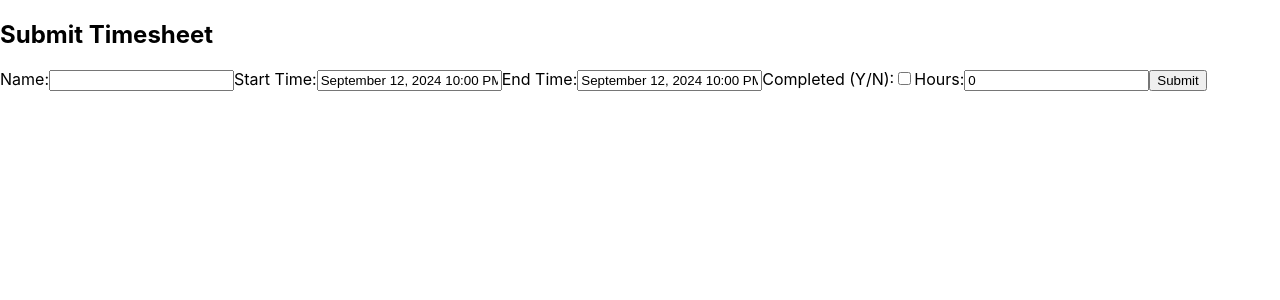
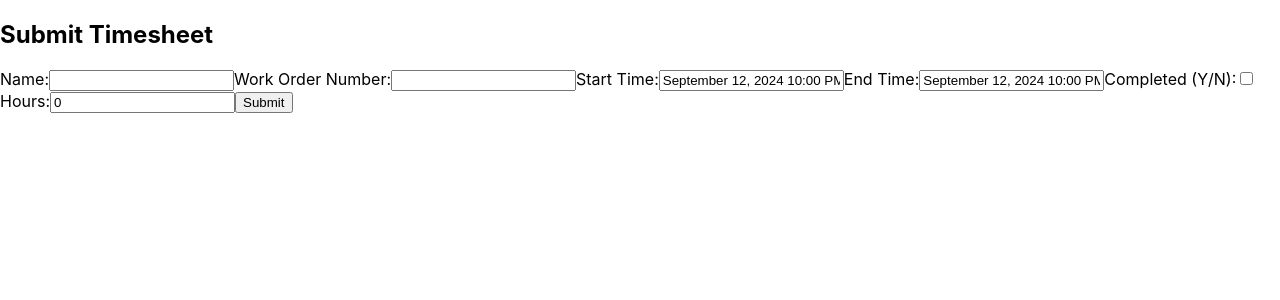
Before and after one commit to abhishek279/starheating-wo, a React (Create React App) app: page /timesheets in a window 1280 px wide. Shown: the top 300 px of the page. Built offline with nearby package versions, Linux system fonts and the light colour scheme; no server answers.

Commit message:
fe timesheeet updated 2

```diff
--- a/src/TimesheetForm.js
+++ b/src/TimesheetForm.js
@@ -15,6 +15,7 @@ const TimesheetForm = () => {
     const [timesheets, setTimesheets] = useState([]);
     const [timesheet, setTimesheet] = useState({
         name: '',
+        workOrderNumber: '',  // Added workOrderNumber field
         startTime: new Date(),  // Using Date object for DatePicker
         endTime: new Date(),  // Using Date object for DatePicker
         completed: false,
@@ -78,7 +79,7 @@ const TimesheetForm = () => {
             console.log('Submitting timesheet to:', api.defaults.baseURL + '/api/timesheets');
             await api.post('/api/timesheets', formattedTimesheet);
             fetchTimesheets();  // Refresh the list after posting
-            setTimesheet({ name: '', startTime: new Date(), endTime: new Date(), completed: false, hours: 0 });  // Reset form fields
+            setTimesheet({ name: '', workOrderNumber: '', startTime: new Date(), endTime: new Date(), completed: false, hours: 0 });  // Reset form fields
         } catch (error) {
             console.error('Failed to submit timesheet:', error);
         }
@@ -93,6 +94,13 @@ const TimesheetForm = () => {
                     type="text"
                     name="name"
                     value={timesheet.name}
+                    onChange={handleChange}
+                />
+                <label>Work Order Number:</label>
+                <input
+                    type="text"
+                    name="workOrderNumber"
+                    value={timesheet.workOrderNumber}
                     onChange={handleChange}
                 />
                 <label>Start Time:</label>
```
